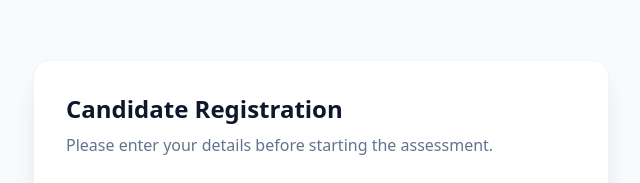
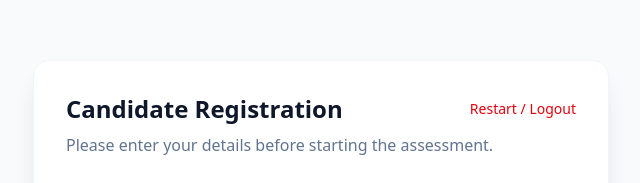
Before and after one commit to Aryan2627/hire, a Next.js app: page /onboarding in a window 1280 px wide. Shown: the top 183 px of the page, without its empty margins (319-959 px from the left). Built offline with nearby package versions, Linux system fonts and the light colour scheme.

Commit message:
feat(auth): add logout button to onboarding for testing and clearing cached sessions

```diff
--- /dev/null
+++ b/src/app/api/auth/logout/route.ts
@@ -0,0 +1,7 @@
+import { NextResponse } from 'next/server';
+import { logout } from '@/lib/session';
+
+export async function POST() {
+  await logout();
+  return NextResponse.json({ success: true });
+}
--- a/src/app/onboarding/page.tsx
+++ b/src/app/onboarding/page.tsx
@@ -42,7 +42,18 @@ export default function OnboardingPage() {
   return (
     <div className="min-h-screen bg-slate-50 flex flex-col items-center justify-center p-4">
       <div className="w-full max-w-xl bg-white p-8 rounded-2xl shadow-xl border border-slate-100">
-        <h1 className="text-2xl font-bold text-slate-900 mb-2">Candidate Registration</h1>
+        <div className="flex justify-between items-center mb-2">
+          <h1 className="text-2xl font-bold text-slate-900">Candidate Registration</h1>
+          <button
+            onClick={async () => {
+              await fetch('/api/auth/logout', { method: 'POST' });
+              router.push('/');
+            }}
+            className="text-sm text-red-600 hover:text-red-700 font-medium"
+          >
+            Restart / Logout
+          </button>
+        </div>
         <p className="text-slate-500 mb-6">Please enter your details before starting the assessment.</p>
 
         {error && <div className="mb-6 p-4 bg-red-50 text-red-600 rounded-lg text-sm">{error}</div>}
```
